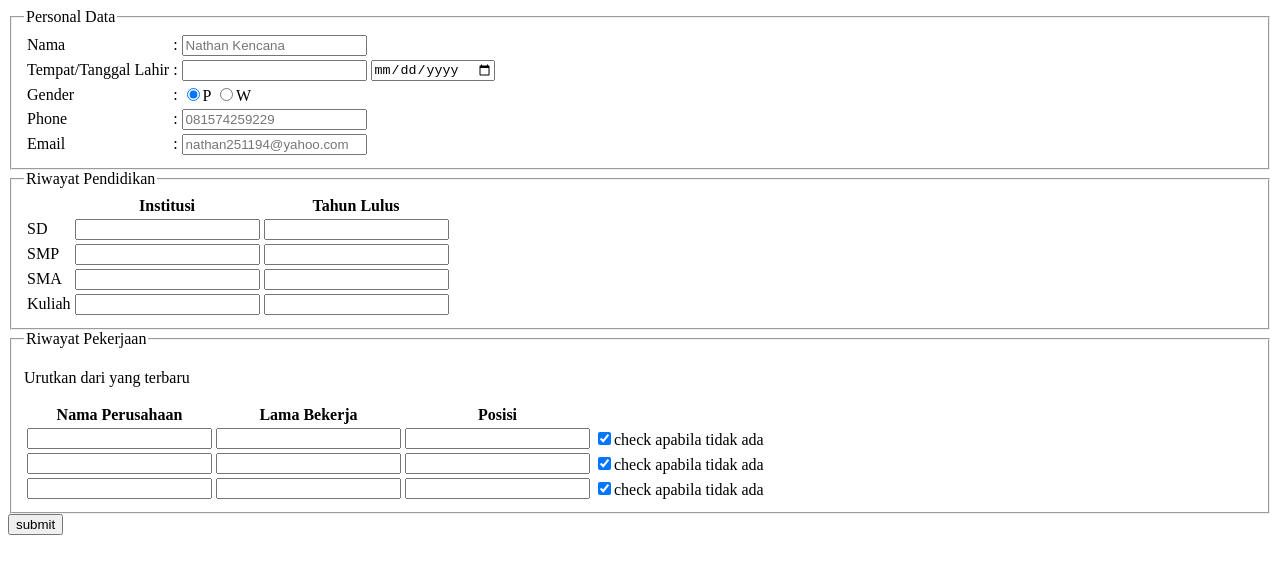
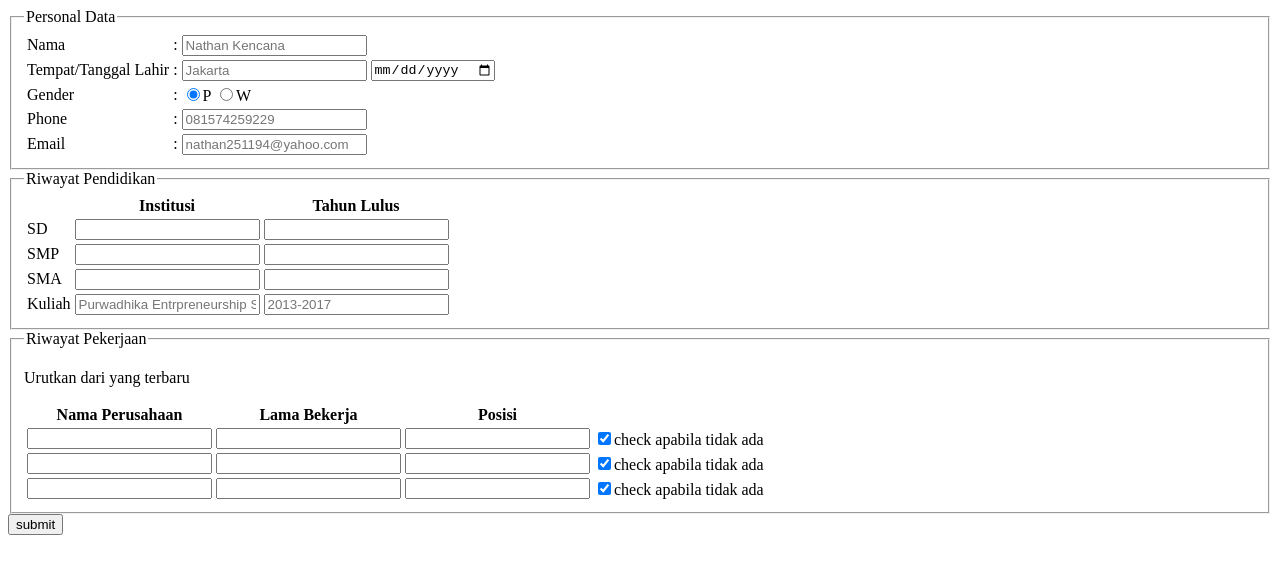
Before and after one commit to NathanKencana/NathanKencana.github.io, a plain HTML site: page index.html in a window 1280 px wide. Drawn offline with Linux system fonts and the light colour scheme.

Commit message:
Update index.html

```diff
--- a/index.html
+++ b/index.html
@@ -15,7 +15,7 @@
             <tr>
                 <td><label for="ttl">Tempat/Tanggal Lahir</label></td>
                 <td>:</td>
-                <td><input type="text" id="tempat"></td>
+                <td><input type="text" id="tempat" placeholder="Jakarta"></td>
                 <td><input type="date" id="tanggal" placeholder="25-Nov-1994"></td>
             </tr>
             <tr>
@@ -61,8 +61,8 @@
             </tr>
             <tr>
                 <td>Kuliah</td>
-                <td><input type="text" id="kuliah_nama"></td>
-                <td><input type="number" id="kuliah_tahun"></td>
+                <td><input type="text" id="kuliah_nama" placeholder="Purwadhika Entrpreneurship School"></td>
+                <td><input type="number" id="kuliah_tahun" placeholder="2013-2017"></td>
             </tr>
         </table>
     </fieldset>
```
